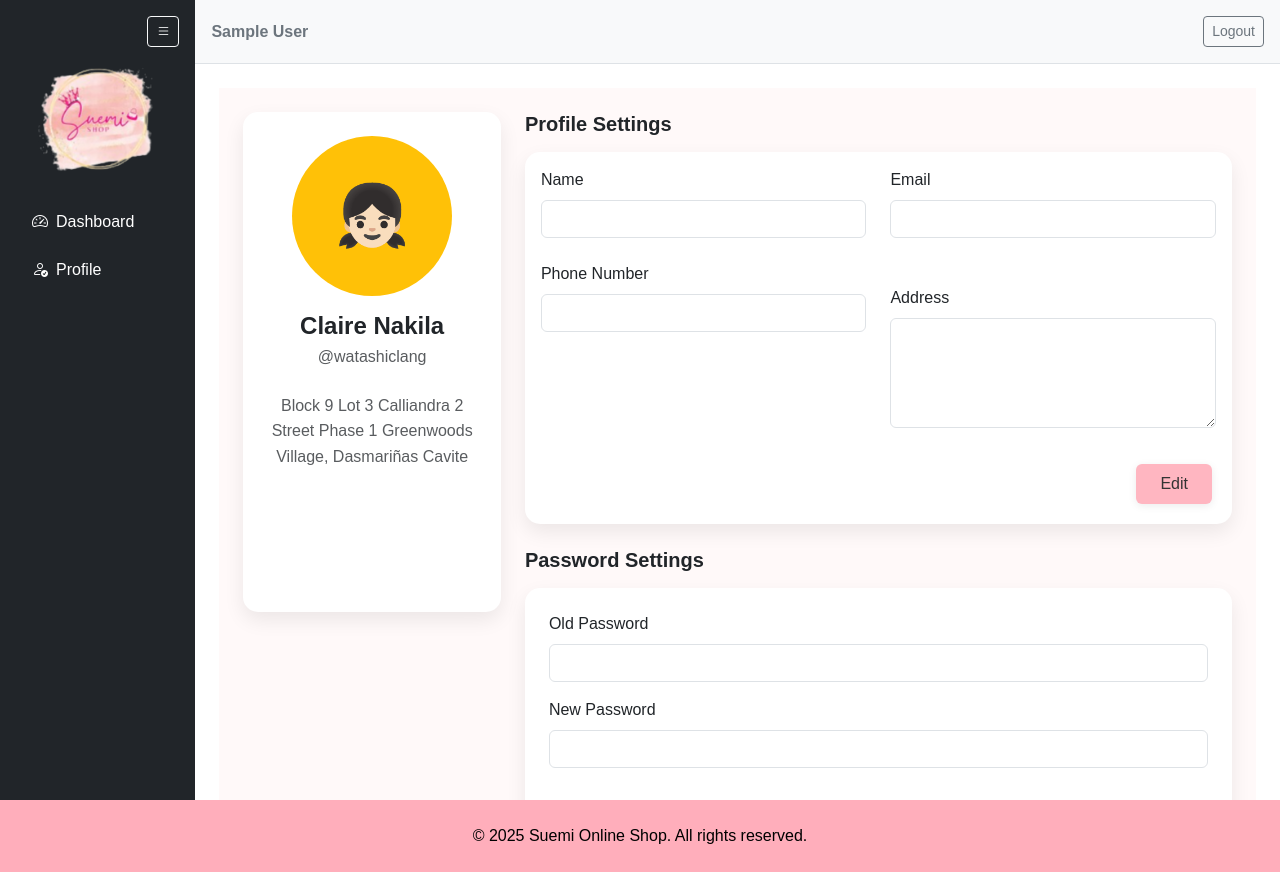
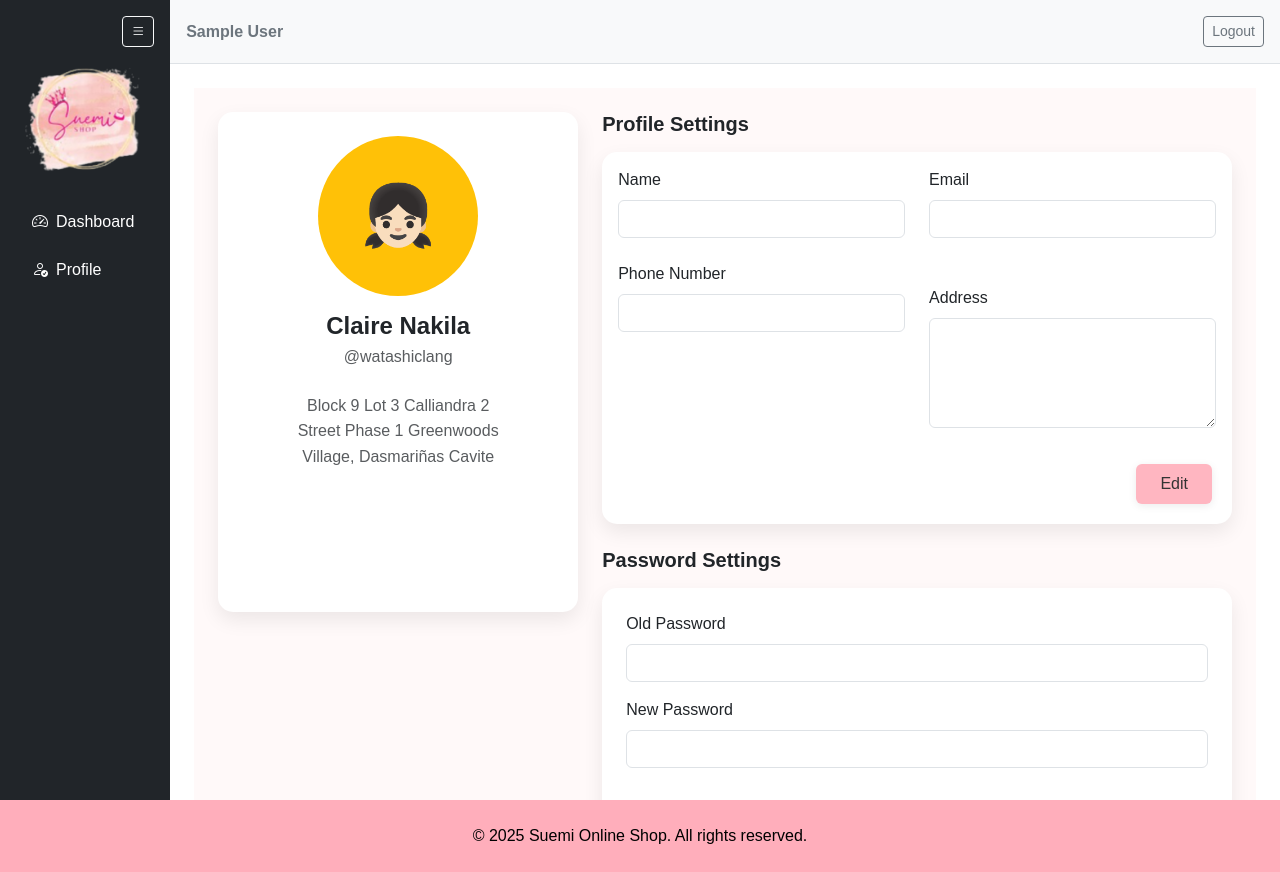
Before and after one commit to clairenakila/suemi-online-shop-next1, a Next.js app: page /suemishop/profile/list in a window 1280 px wide. Built offline with nearby package versions, Linux system fonts and the light colour scheme; sample sign-in values are in the browser's storage.

Commit message:
update spacing cards

```diff
--- a/app/suemishop/profile/list/page.tsx
+++ b/app/suemishop/profile/list/page.tsx
@@ -5,10 +5,10 @@ import PasswordSettings from "../../../components/profile/PasswordSettings";
 
 export default function ProfilePage() {
   return (
-    <div className="flex gap-6 p-6 bg-[#fff9f9] min-h-screen">
+    <div className="flex w-full gap-6 p-6 bg-[#fff9f9] min-h-screen">
       <ProfileCard />
 
-      <div className="flex flex-col gap-6 w-full max-w-3xl">
+      <div className="flex flex-col gap-6 flex-1">
         <ProfileSettings />
         <PasswordSettings />
       </div>
```
